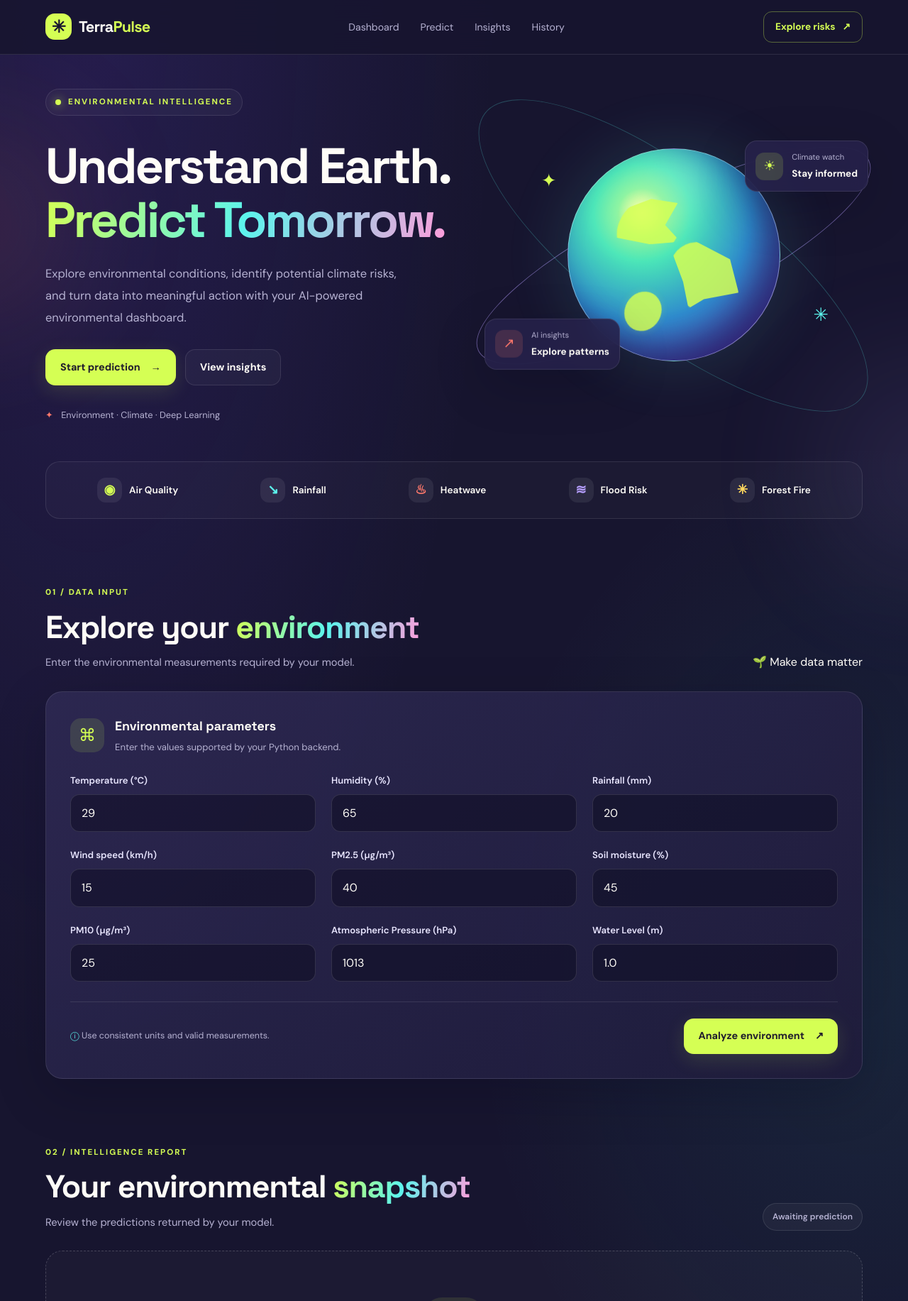
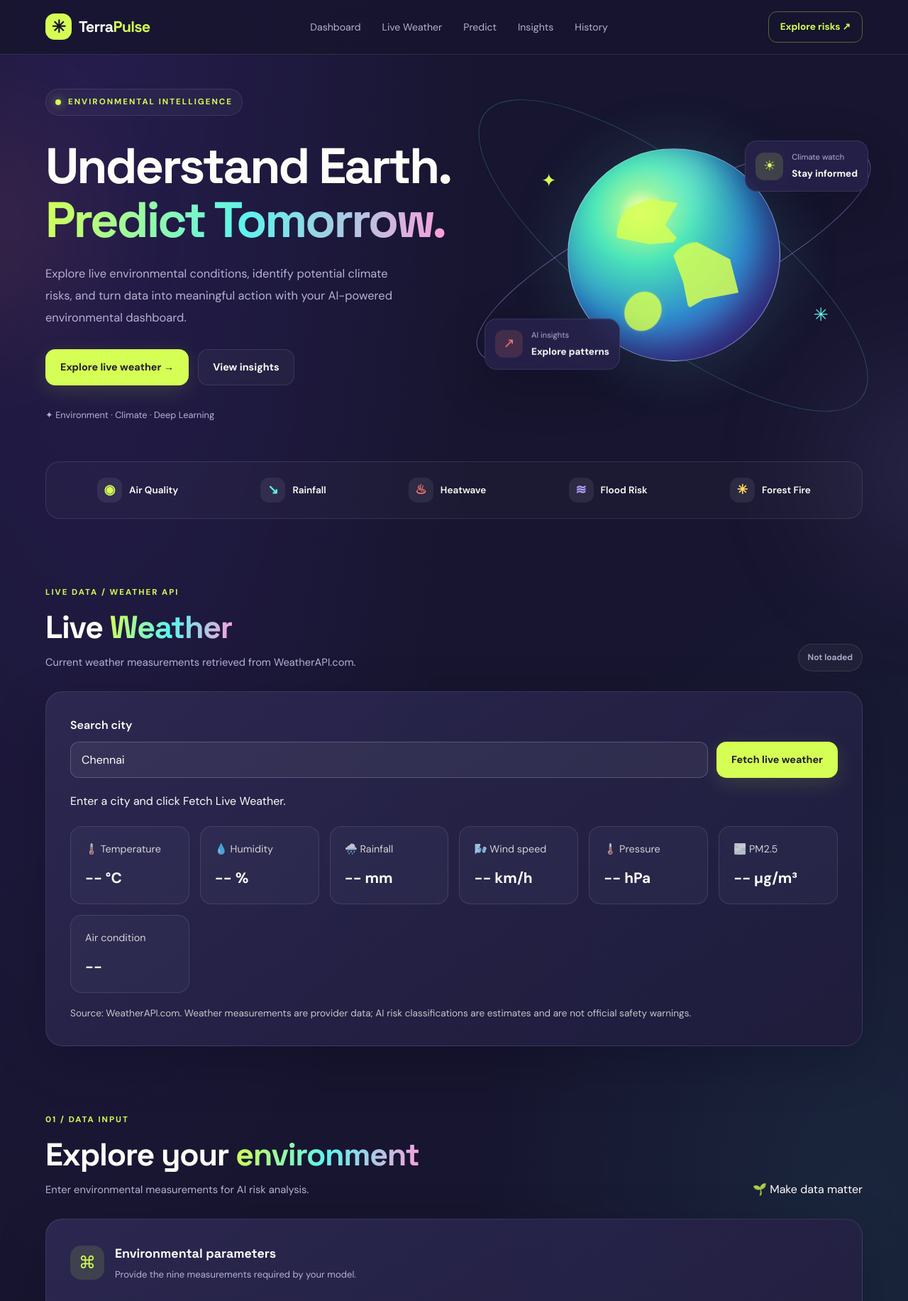
Before and after one commit to vaishnavi140906/TerraPulse-Environmental-Climate-Risk-System, a Flask app: page / in a window 1280 px wide. Shown: the top 1833 px of the page at 71% size. Run offline with Flask 3, Linux system fonts and the light colour scheme; parts of the project's set-up code (start-up, migrations or seed data) failed here and were passed over.

Commit message:
Added live weather integration

```diff
--- a/app.py
+++ b/app.py
@@ -1,12 +1,13 @@
 import os
 import json
 from datetime import datetime
-
 import joblib
 import numpy as np
 import pandas as pd
 import tensorflow as tf
 from flask import Flask, render_template, request, jsonify
+import requests
+from dotenv import load_dotenv
 
 BASE_DIR = os.path.dirname(os.path.abspath(__file__))
 MODEL_DIR = os.path.join(BASE_DIR, "models")
@@ -447,6 +448,62 @@ def predict():
 def history():
     return jsonify(load_history()[:20])
 
+@app.route("/api/weather")
+def get_live_weather():
+    city = request.args.get("city", "Chennai").strip()
+    api_key = os.getenv("WEATHER_API_KEY")
+
+    if not api_key:
+        return jsonify({"error": "Weather API key is not configured"}), 500
+
+    if not city:
+        return jsonify({"error": "Please enter a city name"}), 400
+
+    try:
+        response = requests.get(
+            "https://api.weatherapi.com/v1/current.json",
+            params={
+                "key": api_key,
+                "q": city,
+                "aqi": "yes"
+            },
+            timeout=15
+        )
+        response.raise_for_status()
+        data = response.json()
+
+        current = data["current"]
+        location = data["location"]
+        air = current.get("air_quality") or {}
+
+        return jsonify({
+            "city": location["name"],
+            "country": location["country"],
+            "temperature": current["temp_c"],
+            "humidity": current["humidity"],
+            "rainfall": current["precip_mm"],
+            "wind_speed": current["wind_kph"],
+            "pressure": current["pressure_mb"],
+            "pm25": air.get("pm2_5"),
+            "pm10": air.get("pm10"),
+            "condition": current["condition"]["text"],
+            "updated_at": current["last_updated"],
+            "source": "WeatherAPI.com"
+        })
+
+    except requests.HTTPError:
+        return jsonify({
+            "error": "Weather API request failed. Check the city, key or API limits."
+        }), 502
+    except requests.RequestException:
+        return jsonify({
+            "error": "Could not connect to the weather service."
+        }), 502
+    except (KeyError, ValueError):
+        return jsonify({
+            "error": "Unexpected response from the weather service."
+        }), 502
+
 
 if __name__ == "__main__":
     if not os.path.exists(os.path.join(MODEL_DIR, "risk_model.keras")):
--- a/requirements.txt
+++ b/requirements.txt
@@ -4,3 +4,5 @@ numpy==2.1.3
 pandas==2.2.3
 scikit-learn==1.6.1
 joblib==1.4.2
+requests
+python-dotenv
--- a/static/script.js
+++ b/static/script.js
@@ -495,3 +495,85 @@ links.forEach(link => {
 });
 
 }
+
+// =====================================
+// LIVE WEATHER API INTEGRATION
+// =====================================
+
+const weatherButton = document.getElementById("fetch-weather");
+
+if (weatherButton) {
+    weatherButton.addEventListener("click", async () => {
+        const cityInput = document.getElementById("weather-city");
+        const message = document.getElementById("weather-message");
+        const status = document.getElementById("weather-status");
+
+        const city = cityInput.value.trim();
+
+        if (!city) {
+            message.textContent = "Please enter a city name.";
+            return;
+        }
+
+        weatherButton.disabled = true;
+        message.textContent = "Fetching live weather...";
+
+        if (status) {
+            status.textContent = "Loading...";
+        }
+
+        try {
+            const response = await fetch(
+                `/api/weather?city=${encodeURIComponent(city)}`
+            );
+
+            const data = await response.json();
+
+            if (!response.ok) {
+                throw new Error(
+                    data.error || "Unable to fetch weather."
+                );
+            }
+
+            document.getElementById("weather-temperature").textContent =
+                `${data.temperature ?? "--"} °C`;
+
+            document.getElementById("weather-humidity").textContent =
+                `${data.humidity ?? "--"} %`;
+
+            document.getElementById("weather-rainfall").textContent =
+                `${data.rainfall ?? "--"} mm`;
+
+            document.getElementById("weather-wind").textContent =
+                `${data.wind_speed ?? "--"} km/h`;
+
+            document.getElementById("weather-pressure").textContent =
+                `${data.pressure ?? "--"} hPa`;
+
+            document.getElementById("weather-pm25").textContent =
+                data.pm25 == null
+                    ? "Unavailable"
+                    : `${data.pm25} µg/m³`;
+
+            document.getElementById("weather-condition").textContent =
+                data.condition ?? "Unavailable";
+
+            message.textContent =
+                `${data.city}, ${data.country} | Updated ${data.updated_at}`;
+
+            if (status) {
+                status.textContent = "Weather loaded successfully";
+            }
+
+        } catch (error) {
+            message.textContent = error.message;
+
+            if (status) {
+                status.textContent = "Weather unavailable";
+            }
+
+        } finally {
+            weatherButton.disabled = false;
+        }
+    });
+}
--- a/static/style.css
+++ b/static/style.css
@@ -1114,3 +1114,106 @@ input:focus-visible {
         transition-duration: 0.01ms !important;
     }
 }
+
+/* ==============================
+   LIVE WEATHER SECTION
+============================== */
+
+.weather-search {
+    margin-bottom: 20px;
+}
+
+.weather-search label {
+    display: block;
+    margin-bottom: 10px;
+    font-weight: 600;
+}
+
+.weather-search-controls {
+    display: flex;
+    gap: 12px;
+    flex-wrap: wrap;
+}
+
+.weather-search-controls input {
+    flex: 1;
+    min-width: 180px;
+    padding: 12px 15px;
+    border: 1px solid rgba(150, 160, 190, 0.35);
+    border-radius: 12px;
+    font: inherit;
+    background: rgba(255, 255, 255, 0.06);
+    color: inherit;
+}
+
+.weather-search-controls input:focus {
+    outline: 2px solid #38bdf8;
+}
+
+.weather-search-controls button {
+    cursor: pointer;
+}
+
+.weather-grid {
+    display: grid;
+    grid-template-columns: repeat(
+        auto-fit,
+        minmax(160px, 1fr)
+    );
+    gap: 15px;
+    margin-top: 22px;
+}
+
+.weather-card {
+    padding: 20px;
+    border: 1px solid rgba(150, 160, 190, 0.2);
+    border-radius: 16px;
+    background: rgba(120, 130, 160, 0.08);
+    transition: transform 0.2s ease;
+}
+
+.weather-card:hover {
+    transform: translateY(-3px);
+}
+
+.weather-card span {
+    display: block;
+    margin-bottom: 12px;
+    font-size: 0.9rem;
+    opacity: 0.8;
+}
+
+.weather-card strong {
+    font-size: 1.3rem;
+    overflow-wrap: anywhere;
+}
+
+.weather-footnote {
+    margin-top: 18px;
+    font-size: 0.85rem;
+    opacity: 0.75;
+}
+
+#weather-message {
+    min-height: 1.5em;
+    margin-top: 12px;
+}
+
+#fetch-weather:disabled {
+    opacity: 0.6;
+    cursor: wait;
+}
+
+@media (max-width: 600px) {
+    .weather-search-controls {
+        flex-direction: column;
+    }
+
+    .weather-search-controls button {
+        width: 100%;
+    }
+
+    .weather-grid {
+        grid-template-columns: repeat(2, minmax(0, 1fr));
+    }
+}
--- a/templates/index.html
+++ b/templates/index.html
@@ -10,9 +10,7 @@
     <link rel="preconnect" href="https://fonts.gstatic.com" crossorigin>
     <link href="https://fonts.googleapis.com/css2?family=DM+Sans:wght@400;500;600;700&family=Space+Grotesk:wght@400;500;600;700&display=swap" rel="stylesheet">
 
-    <link rel="stylesheet"
-          href="{{ url_for('static', filename='style.css') }}">
-
+    <link rel="stylesheet" href="{{ url_for('static', filename='style.css') }}">
     <script src="https://cdn.jsdelivr.net/npm/chart.js"></script>
     <script src="{{ url_for('static', filename='script.js') }}" defer></script>
 </head>
@@ -29,14 +27,13 @@
 
         <div class="nav-links">
             <a href="#dashboard">Dashboard</a>
+            <a href="#live-weather">Live Weather</a>
             <a href="#predict">Predict</a>
             <a href="#insights">Insights</a>
             <a href="#history">History</a>
         </div>
 
-        <a href="#predict" class="nav-cta">
-            Explore risks <span>↗</span>
-        </a>
+        <a href="#predict" class="nav-cta">Explore risks ↗</a>
     </nav>
 
     <main class="container">
@@ -55,14 +52,14 @@
                 </h1>
 
                 <p class="hero-description">
-                    Explore environmental conditions, identify potential
+                    Explore live environmental conditions, identify potential
                     climate risks, and turn data into meaningful action
                     with your AI-powered environmental dashboard.
                 </p>
 
                 <div class="hero-actions">
-                    <a href="#predict" class="btn btn-primary">
-                        Start prediction <span>→</span>
+                    <a href="#live-weather" class="btn btn-primary">
+                        Explore live weather →
                     </a>
                     <a href="#insights" class="btn btn-secondary">
                         View insights
@@ -70,8 +67,7 @@
                 </div>
 
                 <div class="hero-footnote">
-                    <span>✦</span>
-                    Environment · Climate · Deep Learning
+                    ✦ Environment · Climate · Deep Learning
                 </div>
             </div>
 
@@ -132,13 +128,88 @@
             </div>
         </section>
 
+        <!-- LIVE WEATHER DASHBOARD -->
+        <section class="section-block" id="live-weather">
+            <div class="section-heading">
+                <div>
+                    <div class="eyebrow">LIVE DATA / WEATHER API</div>
+                    <h2>Live <span class="gradient-text">Weather</span></h2>
+                    <p>Current weather measurements retrieved from WeatherAPI.com.</p>
+                </div>
+                <span class="status-pill status-idle" id="weather-status">
+                    Not loaded
+                </span>
+            </div>
+
+            <div class="input-panel">
+                <div class="weather-search">
+                    <label for="weather-city">Search city</label>
+                    <div class="weather-search-controls">
+                        <input id="weather-city" type="text"
+                               value="Chennai" placeholder="Enter a city name">
+                        <button type="button" id="fetch-weather"
+                                class="btn btn-primary">
+                            Fetch live weather
+                        </button>
+                    </div>
+                </div>
+
+                <p id="weather-message" role="status" aria-live="polite">
+                    Enter a city and click Fetch Live Weather.
+                </p>
+
+                <div class="weather-grid">
+                    <article class="weather-card">
+                        <span>🌡️ Temperature</span>
+                        <strong id="weather-temperature">-- °C</strong>
+                    </article>
+
+                    <article class="weather-card">
+                        <span>💧 Humidity</span>
+                        <strong id="weather-humidity">-- %</strong>
+                    </article>
+
+                    <article class="weather-card">
+                        <span>🌧️ Rainfall</span>
+                        <strong id="weather-rainfall">-- mm</strong>
+                    </article>
+
+                    <article class="weather-card">
+                        <span>🌬️ Wind speed</span>
+                        <strong id="weather-wind">-- km/h</strong>
+                    </article>
+
+                    <article class="weather-card">
+                        <span>🌡️ Pressure</span>
+                        <strong id="weather-pressure">-- hPa</strong>
+                    </article>
+
+                    <article class="weather-card">
+                        <span>🌫️ PM2.5</span>
+                        <strong id="weather-pm25">-- µg/m³</strong>
+                    </article>
+
+                    <article class="weather-card">
+                        <span>Air condition</span>
+                        <strong id="weather-condition">--</strong>
+                    </article>
+                </div>
+
+                <p class="weather-footnote">
+                    Source: WeatherAPI.com. Weather measurements are provider
+                    data; AI risk classifications are estimates and are not
+                    official safety warnings.
+                </p>
+            </div>
+        </section>
+
         <!-- PREDICTION FORM -->
         <section class="section-block" id="predict">
             <div class="section-heading">
                 <div>
                     <div class="eyebrow">01 / DATA INPUT</div>
                     <h2>Explore your <span class="gradient-text">environment</span></h2>
-                    <p>Enter the environmental measurements required by your model.</p>
+                    <p>Enter environmental measurements for AI risk analysis.</p>
                 </div>
                 <span class="section-sticker">🌱 Make data matter</span>
             </div>
@@ -148,15 +219,10 @@
                     <div class="panel-icon">⌘</div>
                     <div>
                         <h3>Environmental parameters</h3>
-                        <p>Enter the values supported by your Python backend.</p>
+                        <p>Provide the nine measurements required by your model.</p>
                     </div>
                 </div>
 
-                <!--
-                  IMPORTANT:
-                  Match the name attributes below to the input names
-                  expected by your app.py prediction route.
-                -->
                 <form action="/predict" method="POST" class="prediction-form">
                     <div class="form-grid">
                         <div class="field">
@@ -188,10 +254,34 @@
                         </div>
 
                         <div class="field">
+                            <label for="pressure">Atmospheric pressure (hPa)</label>
+                            <input id="pressure" name="pressure"
+                                   type="number" min="0" step="any"
+                                   value="{{ input_values.pressure if input_values else 1013 }}"
+                                   required>
+                        </div>
+
+                        <div class="field">
                             <label for="pm25">PM2.5 (µg/m³)</label>
                             <input id="pm25" name="pm25"
                                    type="number" min="0" step="any"
                                    placeholder="e.g. 24" required>
+                        </div>
+
+                        <div class="field">
+                            <label for="pm10">PM10 (µg/m³)</label>
+                            <input id="pm10" name="pm10"
+                                   type="number" min="0" step="any"
+                                   value="{{ input_values.pm10 if input_values else 25 }}"
+                                   required>
+                        </div>
+
+                        <div class="field">
+                            <label for="water_level">Water level (m)</label>
+                            <input id="water_level" name="water_level"
+                                   type="number" min="0" step="any"
+                                   value="{{ input_values.water_level if input_values else 1.0 }}"
+                                   required>
                         </div>
 
                         <div class="field">
@@ -200,61 +290,19 @@
                                    type="number" min="0" max="100" step="any"
                                    placeholder="e.g. 40" required>
                         </div>
-
-                        <div class="field">
-    <label for="pm10">PM10 (µg/m³)</label>
-    <input
-        id="pm10"
-        name="pm10"
-        type="number"
-        min="0"
-        step="any"
-        placeholder="Example: 25"
-        value="{{ input_values.pm10 if input_values else 25 }}"
-        required
-    >
-</div>
-
-<div class="field">
-    <label for="pressure">Atmospheric Pressure (hPa)</label>
-    <input
-        id="pressure"
-        name="pressure"
-        type="number"
-        min="0"
-        step="any"
-        placeholder="Example: 1013"
-        value="{{ input_values.pressure if input_values else 1013 }}"
-        required
-    >
-</div>
-
-<div class="field">
-    <label for="water_level">Water Level (m)</label>
-    <input
-        id="water_level"
-        name="water_level"
-        type="number"
-        min="0"
-        step="any"
-        placeholder="Example: 1.0"
-        value="{{ input_values.water_level if input_values else 1.0 }}"
-        required
-    >
-</div>
                     </div>
 
                     <div class="form-footer">
-                        <p><span>ⓘ</span> Use consistent units and valid measurements.</p>
+                        <p>ⓘ Use consistent units and valid measurements.</p>
                         <button type="submit" class="btn btn-primary submit-btn">
-                            Analyze environment <span>↗</span>
+                            Analyze environment ↗
                         </button>
                     </div>
                 </form>
             </div>
         </section>
 
-        <!-- RESULTS -->
+        <!-- PREDICTION RESULTS -->
         <section class="section-block" id="insights">
             <div class="section-heading">
                 <div>
@@ -262,6 +310,7 @@
                     <h2>Your environmental <span class="gradient-text">snapshot</span></h2>
                     <p>Review the predictions returned by your model.</p>
                 </div>
+
                 {% if results %}
                     <span class="status-pill">
                         <span class="live-dot"></span> Results available
@@ -273,7 +322,6 @@
 
             {% if results %}
             <div class="risk-grid">
-
                 <article class="risk-card card-lime">
                     <div class="risk-card-top">
                         <span class="risk-icon">◉</span>
@@ -338,7 +386,6 @@
                         <span class="risk-arrow">↗</span>
                     </div>
                 </article>
-
             </div>
 
             <div class="analysis-grid">
@@ -376,25 +423,19 @@
                     </p>
 
                     <div class="recommendation-list">
-                        {% if results and results.recommendations %}
+                        {% if results.recommendations %}
                             {% for tip in results.recommendations %}
-                                <div class="recommendation-item">
-                                    <span class="recommendation-icon lime">✓</span>
-                                    <div>
-                                        <strong>{{ tip.title }}</strong>
-                                        <p><b>Status:</b> {{ tip.status }}</p>
-                                        <p>{{ tip.message }}</p>
-                                    </div>
-                                </div>
-                            {% endfor %}
-                        {% else %}
                             <div class="recommendation-item">
                                 <span class="recommendation-icon lime">✓</span>
                                 <div>
-                                    <strong>Monitor conditions</strong>
-                                    <p>Submit environmental measurements to receive recommendations based on your results.</p>
+                                    <strong>{{ tip.title }}</strong>
+                                    <p><b>Status:</b> {{ tip.status }}</p>
+                                    <p>{{ tip.message }}</p>
                                 </div>
                             </div>
+                            {% endfor %}
+                        {% else %}
+                            <p>Monitor conditions and follow official local advisories.</p>
                         {% endif %}
                     </div>
                 </article>
@@ -425,33 +466,33 @@
 
             <div class="input-panel">
                 {% if history %}
-                <div style="overflow-x: auto;">
-                    <table style="width: 100%; border-collapse: collapse; text-align: left;">
+                <div style="overflow-x:auto;">
+                    <table style="width:100%; border-collapse:collapse; text-align:left;">
                         <thead>
                             <tr>
-                                <th style="padding: 12px;">Date & Time</th>
-                                <th style="padding: 12px;">Temperature</th>
-                                <th style="padding: 12px;">Rainfall</th>
-                                <th style="padding: 12px;">Air Quality</th>
-                                <th style="padding: 12px;">Flood Risk</th>
-                                <th style="padding: 12px;">Fire Risk</th>
-                                <th style="padding: 12px;">Heatwave</th>
-                                <th style="padding: 12px;">Drought</th>
-                                <th style="padding: 12px;">Overall Risk</th>
+                                <th style="padding:12px;">Date &amp; Time</th>
+                                <th style="padding:12px;">Temperature</th>
+                                <th style="padding:12px;">Rainfall</th>
+                                <th style="padding:12px;">Air Quality</th>
+                                <th style="padding:12px;">Flood Risk</th>
+                                <th style="padding:12px;">Fire Risk</th>
+                                <th style="padding:12px;">Heatwave</th>
+                                <th style="padding:12px;">Drought</th>
+                                <th style="padding:12px;">Overall Risk</th>
                             </tr>
                         </thead>
                         <tbody>
                             {% for item in history %}
                             <tr>
-                                <td style="padding: 12px;">{{ item.timestamp }}</td>
-                                <td style="padding: 12px;">{{ item.inputs.temperature }} °C</td>
-                                <td style="padding: 12px;">{{ item.inputs.rainfall }} mm</td>
-                                <td style="padding: 12px;">{{ item.results.air_quality }}</td>
-                                <td style="padding: 12px;">{{ item.results.flood_risk }}</td>
-                                <td style="padding: 12px;">{{ item.results.fire_risk }}</td>
-                                <td style="padding: 12px;">{{ item.results.heatwave_risk }}</td>
-                                <td style="padding: 12px;">{{ item.results.drought_risk }}</td>
-                                <td style="padding: 12px;">
+                                <td style="padding:12px;">{{ item.timestamp }}</td>
+                                <td style="padding:12px;">{{ item.inputs.temperature }} °C</td>
+                                <td style="padding:12px;">{{ item.inputs.rainfall }} mm</td>
+                                <td style="padding:12px;">{{ item.results.air_quality }}</td>
+                                <td style="padding:12px;">{{ item.results.flood_risk }}</td>
+                                <td style="padding:12px;">{{ item.results.fire_risk }}</td>
+                                <td style="padding:12px;">{{ item.results.heatwave_risk }}</td>
+                                <td style="padding:12px;">{{ item.results.drought_risk }}</td>
+                                <td style="padding:12px;">
                                     {{ item.results.overall_risk }}
                                     ({{ item.results.overall_score }})
                                 </td>
@@ -478,7 +519,7 @@
                 <span>Terra<span class="brand-accent">Pulse</span></span>
             </a>
             <p>Built for a greener tomorrow. 🌱</p>
-            <span>Environmental & Climate Risk Prediction</span>
+            <span>Environmental &amp; Climate Risk Prediction</span>
         </footer>
 
     </main>
```
Also changed, not shown: prediction_history.json (+149 -0 lines).
